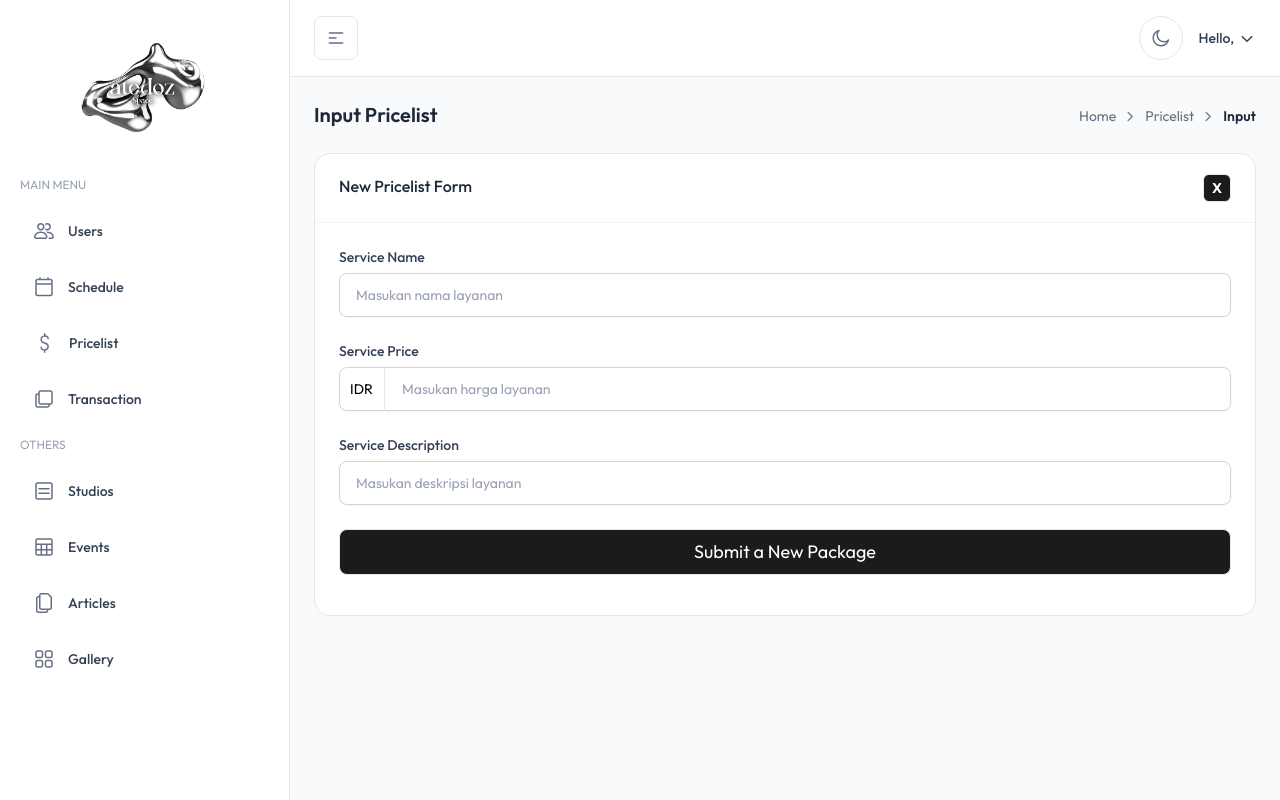
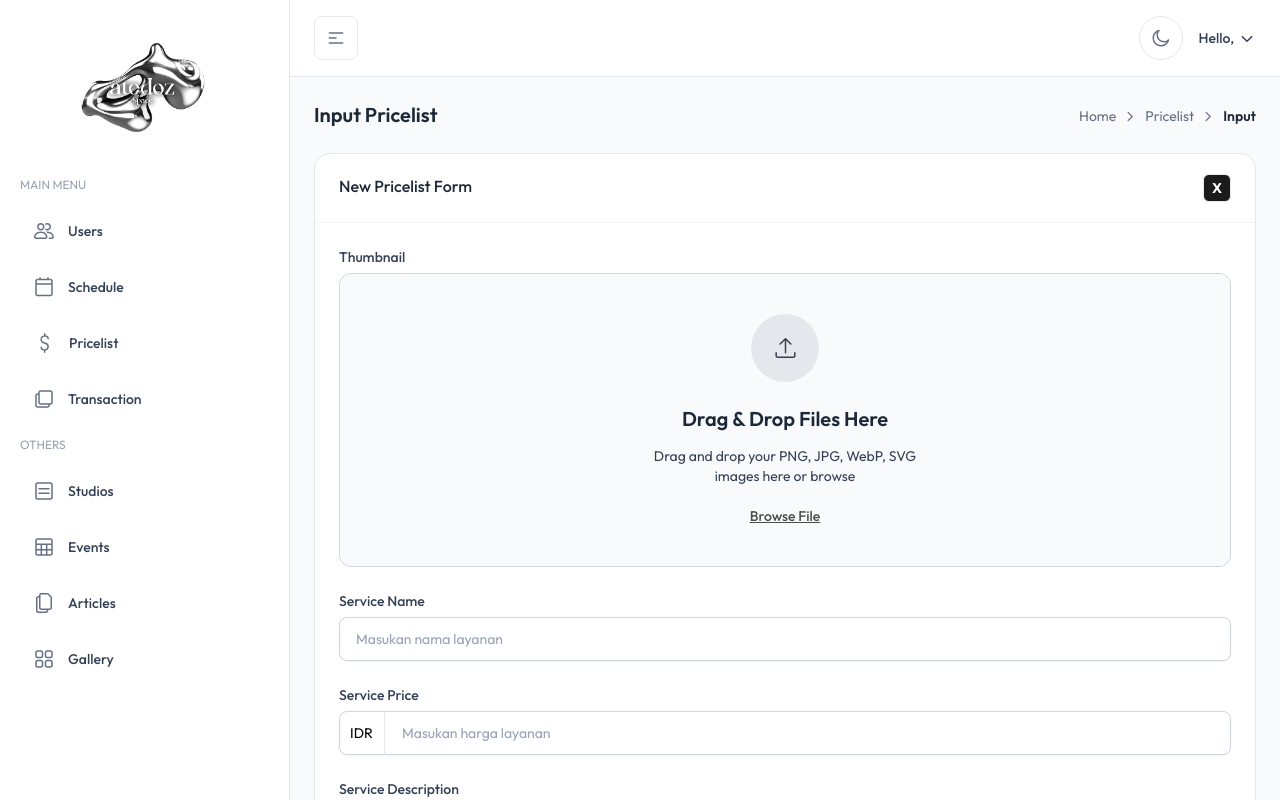
Before and after one commit to Foxvorism/atedoz-dashboard, a Next.js app: page /pricelist/input in a window 1280 px wide. Shown: the top 800 px of the page. Built offline with nearby package versions, Linux system fonts and the light colour scheme.

Commit message:
feat: Add input image for thumbnail

```diff
--- a/src/components/pricelist/Input.tsx
+++ b/src/components/pricelist/Input.tsx
@@ -1,6 +1,7 @@
 "use client";
 import axios from 'axios';
 import { FormEvent, useEffect, useState } from 'react';
+import { useDropzone } from "react-dropzone";
 import Swal from 'sweetalert2';
 import ComponentCard from '../common/ComponentCard';
 import Label from '../form/Label';
@@ -14,6 +15,33 @@ export default function PricelistInput() {
     const [open, setOpen] = useState(false)
 
     const [pricelist, setPricelistData] = useState([]);
+
+    const [imagePreview, setImagePreview] = useState<string | null>(null); // For previewing the selected image
+    const handleFileChange = (e: React.ChangeEvent<HTMLInputElement>) => {
+        const file = e.target.files?.[0];
+        if (file) {
+            const reader = new FileReader();
+            reader.onloadend = () => {
+                setImagePreview(reader.result as string); // Set the image preview
+            };
+            reader.readAsDataURL(file);
+        }
+    };
+
+    const onDrop = (acceptedFiles: File[]) => {
+            console.log("Files dropped:", acceptedFiles);
+            // Handle file uploads here
+        };
+
+    const { getRootProps, getInputProps, isDragActive } = useDropzone({
+        onDrop,
+        accept: {
+            "image/png": [],
+            "image/jpeg": [],
+            "image/webp": [],
+            "image/svg+xml": [],
+        },
+    });
 
     const [pricelists, setPricelists] = useState({
         id: 0,
@@ -138,6 +166,78 @@ export default function PricelistInput() {
             <ComponentCard title="New Pricelist Form" href="/pricelist">
                 <div className="space-y-6">
                     <div>
+                        <Label>Thumbnail</Label>
+                        {/* Preview the selected image */}
+                        {imagePreview && (
+                            <div className="mb-4 flex justify-center">
+                                <img src={imagePreview} alt="Preview" className="w-[40vw] aspect-[3/2] object-cover rounded-lg border border-gray-300 bg-transparent mr-3" />
+
+                                <div>
+                                    <button
+                                        className="flex justify-center items-center text-sm w-7 h-7 rounded-md font-bold border text-center p-2 bg-[var(--color-brand-600)] text-white hover:bg-[var(--color-brand-500)]"
+                                        onClick={() => {
+                                            setImagePreview(null);
+                                            window.location.reload();
+                                        }}
+                                    >
+                                        X
+                                    </button>
+                                </div>
+                            </div>
+                        )}
+
+                        {!imagePreview && (
+                            <div
+                                className="transition border border-gray-300 border-solid cursor-pointer dark:hover:border-brand-500 dark:border-gray-700 rounded-xl hover:border-brand-500" {...getRootProps()}>
+                                <div
+                                    className={`dropzone rounded-xl border-dashed border-gray-300 p-7 lg:p-10
+                                    ${
+                                        isDragActive
+                                        ? "border-brand-500 bg-gray-100 dark:bg-gray-800"
+                                        : "border-gray-300 bg-gray-50 dark:border-gray-700 dark:bg-gray-900"
+                                    }`}
+                                >
+                                    {/* Hidden Input */}
+                                    <input {...getInputProps()} onChange={handleFileChange} />
+
+                                    <div className="dz-message flex flex-col items-center m-0!">
+                                        {/* Icon Container */}
+                                        <div className="mb-[22px] flex justify-center">
+                                            <div className="flex h-[68px] w-[68px]  items-center justify-center rounded-full bg-gray-200 text-gray-700 dark:bg-gray-800 dark:text-gray-400">
+                                                <svg
+                                                    className="fill-current"
+                                                    width="29"
+                                                    height="28"
+                                                    viewBox="0 0 29 28"
+                                                    xmlns="http://www.w3.org/2000/svg"
+                                                >
+                                                    <path
+                                                    fillRule="evenodd"
+                                                    clipRule="evenodd"
+                                                    d="M14.5019 3.91699C14.2852 3.91699 14.0899 4.00891 13.953 4.15589L8.57363 9.53186C8.28065 9.82466 8.2805 10.2995 8.5733 10.5925C8.8661 10.8855 9.34097 10.8857 9.63396 10.5929L13.7519 6.47752V18.667C13.7519 19.0812 14.0877 19.417 14.5019 19.417C14.9161 19.417 15.2519 19.0812 15.2519 18.667V6.48234L19.3653 10.5929C19.6583 10.8857 20.1332 10.8855 20.426 10.5925C20.7188 10.2995 20.7186 9.82463 20.4256 9.53184L15.0838 4.19378C14.9463 4.02488 14.7367 3.91699 14.5019 3.91699ZM5.91626 18.667C5.91626 18.2528 5.58047 17.917 5.16626 17.917C4.75205 17.917 4.41626 18.2528 4.41626 18.667V21.8337C4.41626 23.0763 5.42362 24.0837 6.66626 24.0837H22.3339C23.5766 24.0837 24.5839 23.0763 24.5839 21.8337V18.667C24.5839 18.2528 24.2482 17.917 23.8339 17.917C23.4197 17.917 23.0839 18.2528 23.0839 18.667V21.8337C23.0839 22.2479 22.7482 22.5837 22.3339 22.5837H6.66626C6.25205 22.5837 5.91626 22.2479 5.91626 21.8337V18.667Z"
+                                                    />
+                                                </svg>
+                                            </div>
+                                        </div>
+
+                                        {/* Text Content */}
+                                        <h4 className="mb-3 font-semibold text-gray-800 text-theme-xl dark:text-white/90">
+                                            {isDragActive ? "Drop Files Here" : "Drag & Drop Files Here"}
+                                        </h4>
+
+                                        <span className=" text-center mb-5 block w-full max-w-[290px] text-sm text-gray-700 dark:text-gray-400">
+                                            Drag and drop your PNG, JPG, WebP, SVG images here or browse
+                                        </span>
+
+                                        <span className="font-medium underline text-theme-sm text-brand-500">
+                                            Browse File
+                                        </span>
+                                    </div>
+                                </div>
+                            </div>
+                        )}
+                    </div>
+                    <div>
                         <Label>Service Name</Label>
                         <Input
                             type="text"
```
